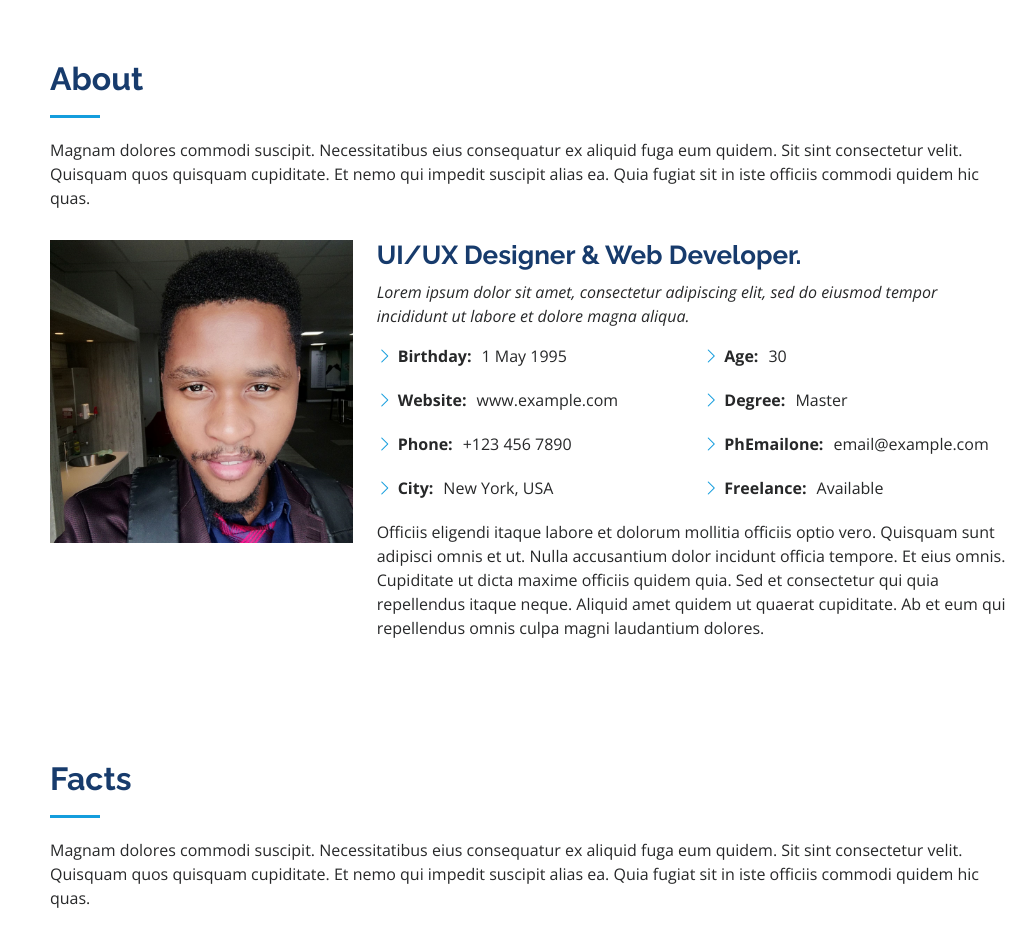
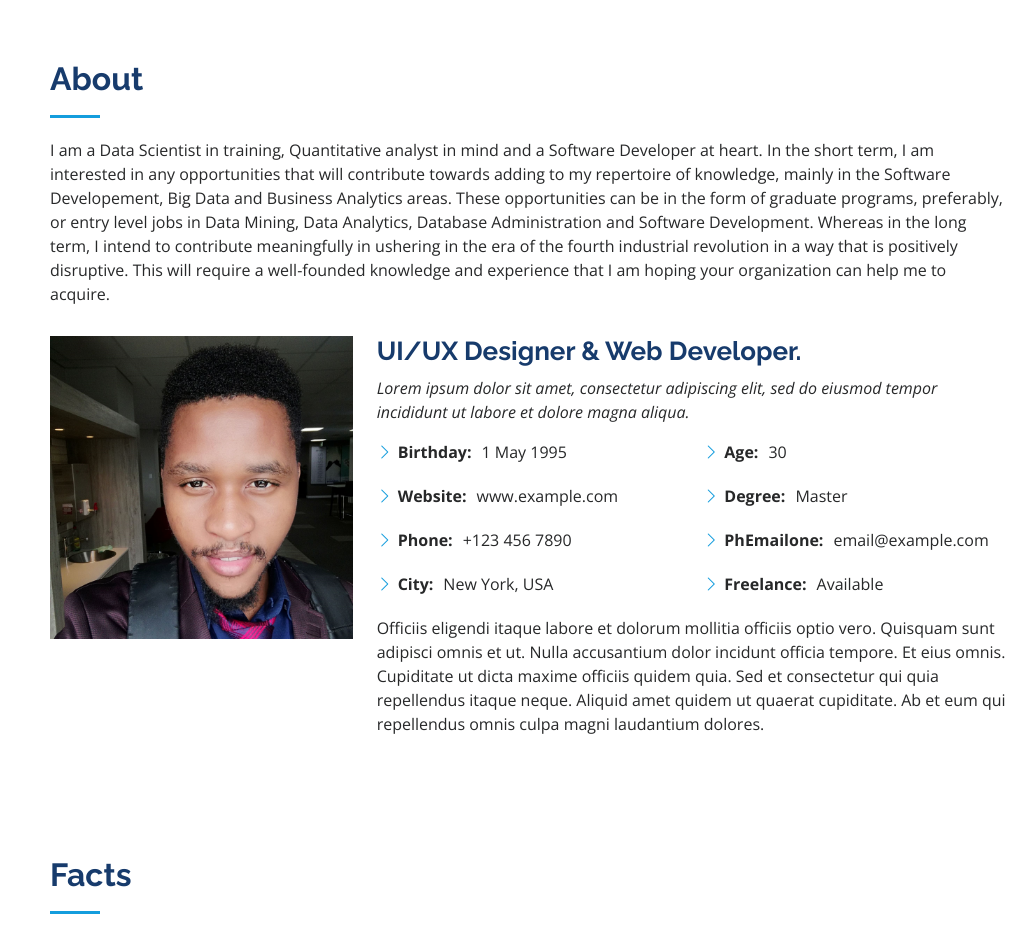
Before and after one commit to CharlesMoswane/CharlesMoswane.github.io, a plain HTML site: page index.html in a window 1280 px wide. Shown: the part 800-1738 px from the top of the page, without its empty margins (262-1280 px from the left). Drawn offline with nearby package versions, Linux system fonts and the light colour scheme.

Commit message:
Updated the About section.

```diff
--- a/index.html
+++ b/index.html
@@ -85,7 +85,13 @@
 
         <div class="section-title">
           <h2>About</h2>
-          <p>Magnam dolores commodi suscipit. Necessitatibus eius consequatur ex aliquid fuga eum quidem. Sit sint consectetur velit. Quisquam quos quisquam cupiditate. Et nemo qui impedit suscipit alias ea. Quia fugiat sit in iste officiis commodi quidem hic quas.</p>
+          <p>
+            I am a Data Scientist in training, Quantitative analyst in mind and a Software Developer at heart.
+
+            In the short term, I am interested in any opportunities that will contribute towards adding to my repertoire of knowledge, mainly in the Software Developement,  Big Data and Business Analytics areas. These opportunities can be in the form of graduate programs, preferably, or entry level jobs in Data Mining, Data Analytics, Database Administration and Software Development.
+
+            Whereas in the long term, I intend to contribute meaningfully in ushering in the era of the fourth industrial revolution in a way that is positively disruptive. This will require a well-founded knowledge and experience that I am hoping your organization can help me to acquire.
+          </p>
         </div>
 
         <div class="row">
```
